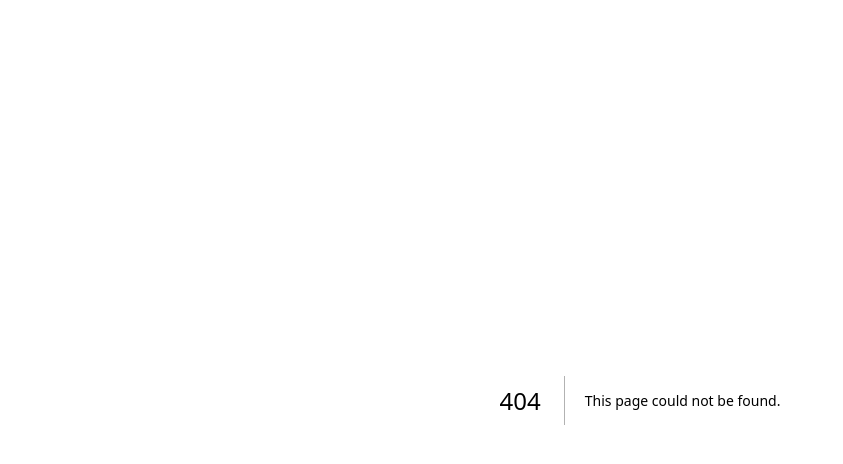
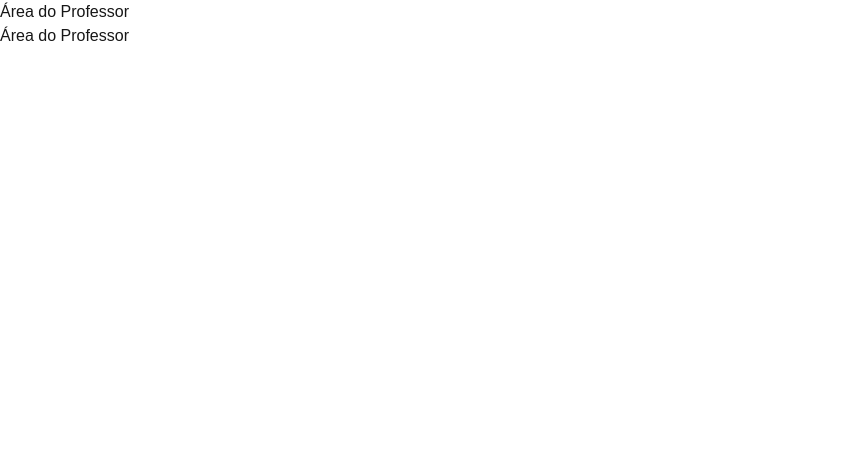
Before and after one commit to JoaoEmanoel2005/school-manager, a Next.js app: page /teacher/home in a window 1280 px wide. Before the commit this address had no page. Shown: the top 464 px of the page, without its empty margins (0-843 px from the left). Built offline with nearby package versions, Linux system fonts and the light colour scheme.

Commit message:
criacao da base de teste da API, implementação de header e footers a paginas /user e /teacher

```diff
--- /dev/null
+++ b/app/api/test/route.ts
@@ -0,0 +1,7 @@
+import { NextResponse } from 'next/server'
+
+export async function GET() {
+  return NextResponse.json({
+    message: 'API funcionando 🚀'
+  })
+}
--- /dev/null
+++ b/app/components/teacher/teacherFooter.tsx
@@ -0,0 +1,7 @@
+export default function TeacherFooter() {
+  return (
+    <footer>
+      <h1>Área do Professor</h1>
+    </footer>
+  )
+}
--- /dev/null
+++ b/app/components/teacher/teacherHeader.tsx
@@ -0,0 +1,7 @@
+export default function TeacherHeader() {
+  return (
+    <header>
+      <h1>Área do Professor</h1>
+    </header>
+  )
+}
--- /dev/null
+++ b/app/components/user/userFooter.tsx
@@ -0,0 +1,7 @@
+export default function UserFooter() {
+  return (
+    <footer>
+      <h1>Área do Usuário</h1>
+    </footer>
+  )
+}
--- /dev/null
+++ b/app/components/user/userHeader.tsx
@@ -0,0 +1,7 @@
+export default function UserHeader() {
+  return (
+    <header>
+      <h1>Área do Usuário</h1>
+    </header>
+  )
+}
--- /dev/null
+++ b/app/teacher/home/page.tsx
@@ -0,0 +1,3 @@
+export default function teacherHomePage () {
+    <h1>Bem vindo a home cara professor</h1>
+}
--- /dev/null
+++ b/app/teacher/layout.tsx
@@ -0,0 +1,15 @@
+
+import TeacherHeader from '@/app/components/teacher/teacherHeader'
+import TeacherFooter from '@/app/components/teacher/teacherFooter'
+
+export default function TeacherLayout({ children }: { children: React.ReactNode }) {
+  return (
+    <>
+      <TeacherHeader />
+      <main>
+        {children}
+      </main>
+      <TeacherFooter />
+    </>
+  )
+}
--- a/app/user/home/page.tsx
+++ b/app/user/home/page.tsx
@@ -1,3 +1,3 @@
-export default function page () {
+export default function userHomePage () {
     <h1>Bem vindo a home</h1>
 }
--- /dev/null
+++ b/app/user/layout.tsx
@@ -0,0 +1,15 @@
+
+import UserHeader from '@/app/components/user/userHeader'
+import UserFooter from '@/app/components/user/userFooter'
+
+export default function UserLayout({ children }: { children: React.ReactNode }) {
+  return (
+    <>
+      <UserHeader />
+      <main>
+        {children}
+      </main>
+      <UserFooter />
+    </>
+  )
+}
```
Also changed, not shown: app/teacher/login/page.tsx (added).
